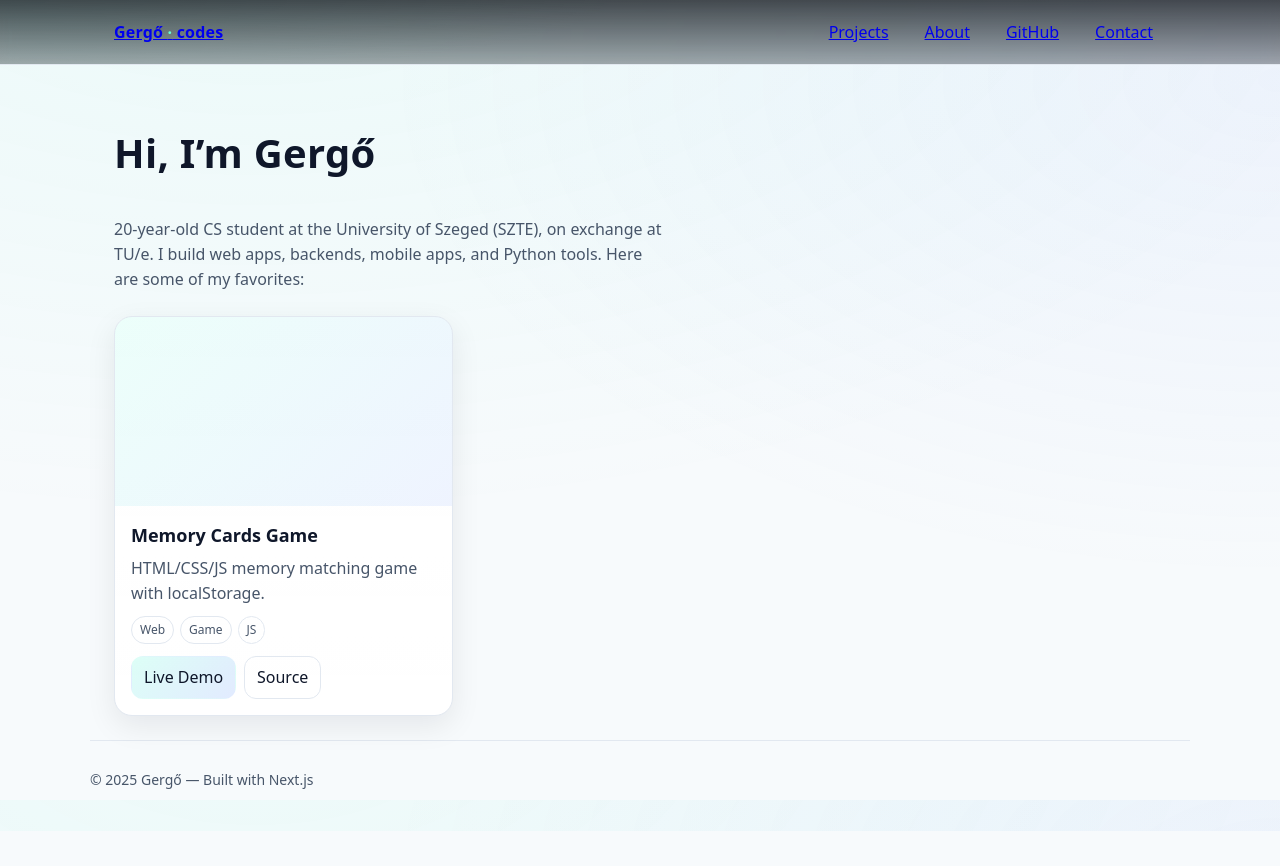
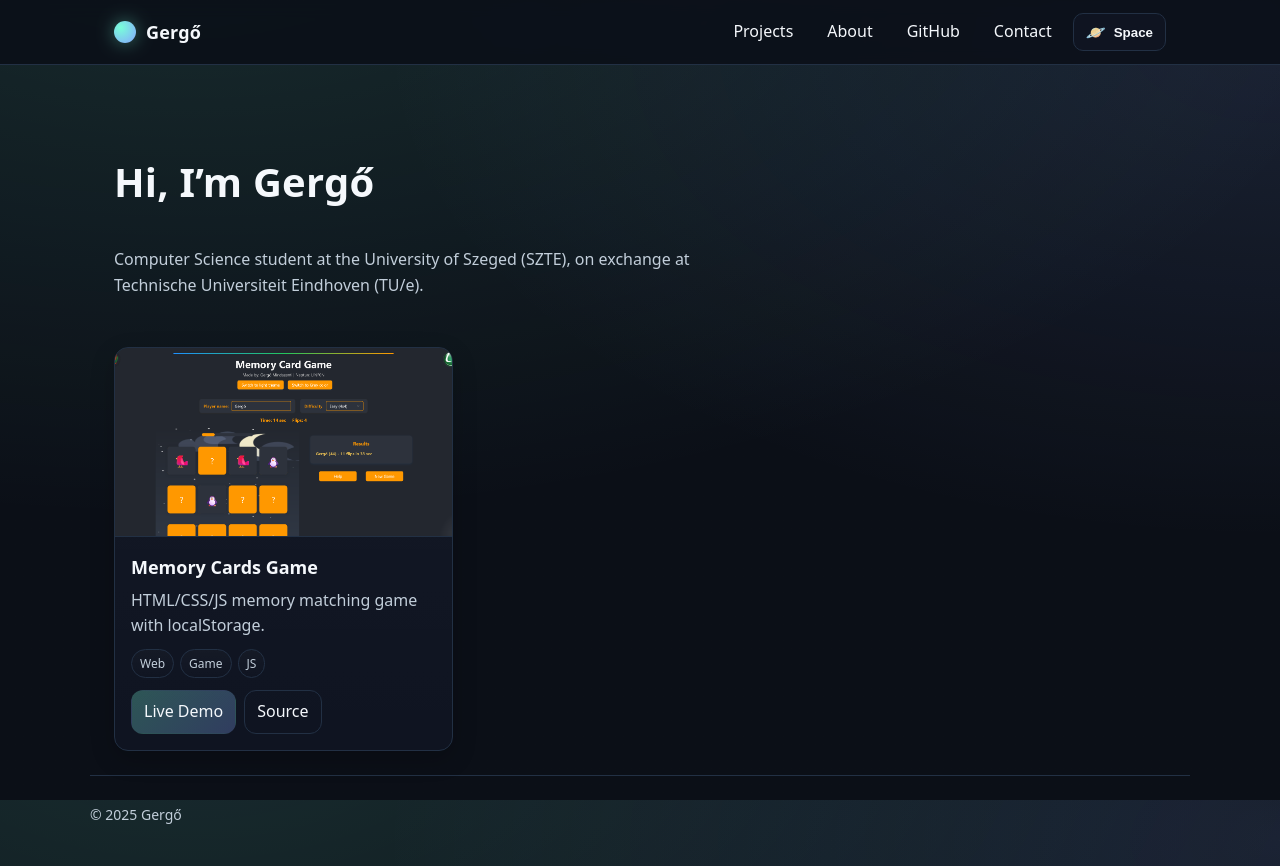
Before and after one commit to gergo-m/portfolio-hub, a Next.js app: page / in a window 1280 px wide. Before the commit the page ends 831 px from the top, so only its background shows below. Built offline with nearby package versions, Linux system fonts and the light colour scheme.

Commit message:
add dark-light theme + add images for memory cards game

```diff
--- /dev/null
+++ b/app/components/ThemeToggle.tsx
@@ -0,0 +1,32 @@
+"use client";
+
+import { useEffect, useState } from "react";
+
+type Theme = "space" | "paper";
+
+export default function ThemeToggle() {
+  const [theme, setTheme] = useState<Theme | null>(null);
+
+  // Read current theme on mount (server set by ThemeBoot to avoid flash)
+  useEffect(() => {
+    const attr = document.documentElement.getAttribute("data-theme") as Theme | null;
+    setTheme(attr ?? "space");
+  }, []);
+
+  function cycle() {
+    const next: Theme = (document.documentElement.getAttribute("data-theme") === "paper") ? "space" : "paper";
+    document.documentElement.setAttribute("data-theme", next);
+    try { localStorage.setItem("theme", next); } catch {}
+    setTheme(next);
+  }
+
+  const label = theme === "paper" ? "Paper" : "Space";
+  const icon = theme === "paper" ? "📄" : "🪐";
+
+  return (
+    <button className="theme-toggle" type="button" onClick={cycle} aria-label="Toggle theme" title={`Theme: ${label}`}>
+      <span className="icon" aria-hidden="true">{icon}</span>
+      <span>{label}</span>
+    </button>
+  );
+}
--- /dev/null
+++ b/app/components/ThemedImage.tsx
@@ -0,0 +1,31 @@
+"use client";
+import { useEffect, useState } from "react";
+
+type Theme = "space" | "paper";
+type Props = {
+  darkSrc: string;
+  lightSrc: string;
+  alt?: string;
+  className?: string;
+};
+
+export default function ThemedImage({ darkSrc, lightSrc, alt = "", className }: Props) {
+  const [theme, setTheme] = useState<Theme>("space");
+
+  useEffect(() => {
+    const html = document.documentElement;
+    const current = (html.getAttribute("data-theme") as Theme) || "space";
+    setTheme(current);
+
+    // React to future theme changes
+    const obs = new MutationObserver(() => {
+      const next = (html.getAttribute("data-theme") as Theme) || "space";
+      setTheme(next);
+    });
+    obs.observe(html, { attributes: true, attributeFilter: ["data-theme"] });
+    return () => obs.disconnect();
+  }, []);
+
+  const src = theme === "paper" ? lightSrc : darkSrc;
+  return <img src={src} alt={alt} className={className} />;
+}
--- a/app/globals.css
+++ b/app/globals.css
@@ -1,103 +1,170 @@
-/* --- Theme & base --- */
+/* ---------- Theme system ------------------------------------------------ */
+/* html[data-theme="space" | "paper"] */
 :root {
+  --radius: 14px;
+  --shadow-1: 0 8px 24px rgba(0,0,0,.20);
+  --shadow-2: 0 18px 40px rgba(0,0,0,.35);
+
+  /* defaults (overridden by theme) */
   --bg: #0b0f17;
-  --bg-soft: #0f1421;
-  --text: #e6edf3;
-  --muted: #9fb1c1;
-  --border: #1e293b;
-  --accent: #64ffda;
-  --accent-2: #7aa2ff;
-  --shadow: 0 10px 30px rgba(0,0,0,.35);
+  --surface: #0f1421;
+  --text: #f5f8fc;      /* brighter */
+  --muted: #c2ceda;     /* brighter */
+  --border: #223044;
+  --accent: #78ffd9;
+  --accent-2: #86a7ff;
+  --ring: #86a7ff66;
 }
 
-@media (prefers-color-scheme: light) {
-  :root {
-    --bg: #f7fafc;
-    --bg-soft: #ffffff;
-    --text: #0f172a;
-    --muted: #475569;
-    --border: #e2e8f0;
-    --shadow: 0 10px 30px rgba(2,8,23,.08);
-  }
+/* Space (dark) */
+html[data-theme="space"] {
+  --bg: #0b0f17;
+  --surface: #0e1422;
+  --text: #f5f8fc;
+  --muted: #c2ceda;
+  --border: #213043;
+  --accent: #7cfedd;
+  --accent-2: #8aa4ff;
+  --ring: #8aa4ff66;
 }
 
+/* Paper (light) */
+html[data-theme="paper"] {
+  --bg: #fbfbfc;
+  --surface: #ffffff;
+  --text: #0a1120;
+  --muted: #3f4f62;
+  --border: #e6ebf2;
+  --accent: #1e7f72;
+  --accent-2: #304bce;
+  --ring: #304bce44;
+}
+
+/* ---------- Base -------------------------------------------------------- */
 * { box-sizing: border-box; }
-html, body { height: 100%; }
-html { scroll-behavior: smooth; }
+html { height: 100%; scroll-behavior: smooth; }
 body {
+  min-height: 100%;
   margin: 0;
   font-family: ui-sans-serif, system-ui, -apple-system, Segoe UI, Roboto, Ubuntu, Cantarell, Noto Sans, Helvetica Neue, Arial, "Apple Color Emoji", "Segoe UI Emoji";
-  background: radial-gradient(1200px 600px at 20% -10%, rgba(100,255,218,.08), transparent),
-              radial-gradient(900px 500px at 100% 10%, rgba(122,162,255,.08), transparent),
-              var(--bg);
   color: var(--text);
-  line-height: 1.55;
+  background:
+    radial-gradient(1200px 600px at 15% -10%, color-mix(in oklab, var(--accent) 12%, transparent), transparent),
+    radial-gradient(900px 500px at 100% 5%, color-mix(in oklab, var(--accent-2) 12%, transparent), transparent),
+    repeating-linear-gradient(0deg, color-mix(in oklab, var(--bg) 100%, transparent), color-mix(in oklab, var(--bg) 100%, transparent) 2px, transparent 2px, transparent 3px),
+    var(--bg);
+  line-height: 1.6;
 }
 
-/* --- Layout helpers --- */
+/* generic links (content) */
+a { color: inherit; text-decoration: none; }
+.prose a, a.standalone {
+  text-decoration: underline;
+  text-underline-offset: 3px;
+  text-decoration-color: color-mix(in oklab, var(--text) 45%, transparent);
+}
+.prose a:hover, a.standalone:hover { text-decoration-color: var(--text); }
+
+/* focus */
+:focus-visible {
+  outline: 2px solid var(--ring);
+  outline-offset: 2px;
+  border-radius: 8px;
+}
+
+/* layout helpers */
 .container { max-width: 1100px; margin: 0 auto; padding: 24px; }
 .stack-2 > * + * { margin-top: 12px; }
 .stack-4 > * + * { margin-top: 24px; }
 
-/* --- Header --- */
+/* ---------- Header ------------------------------------------------------ */
 .header {
   position: sticky; top: 0; z-index: 50;
   border-bottom: 1px solid var(--border);
-  backdrop-filter: saturate(150%) blur(8px);
-  background:
-    linear-gradient(180deg, rgba(10,14,20,.75), rgba(10,14,20,.35)) padding-box,
-    radial-gradient(80% 200% at 0% 0%, rgba(100,255,218,.12), transparent 60%) border-box;
+  background: color-mix(in oklab, var(--bg) 85%, transparent);
+  backdrop-filter: saturate(140%) blur(8px);
 }
-.brand { font-weight: 700; letter-spacing: .2px; }
-.brand .dot { color: var(--accent); }
-.nav { display: flex; gap: 10px; align-items: center; }
+.brand {
+  display: inline-flex; align-items: center; gap: 10px;
+  font-weight: 800; letter-spacing: .2px; font-size: 18px;
+}
+.brand-mark {
+  width: 22px; height: 22px; border-radius: 50%;
+  background: radial-gradient(circle at 30% 30%, var(--accent), var(--accent-2));
+  box-shadow: 0 0 18px color-mix(in oklab, var(--accent) 40%, transparent);
+}
+.nav { display: flex; gap: 8px; align-items: center; }
+
+/* header nav links */
 .link {
   padding: 8px 12px; border-radius: 10px; border: 1px solid transparent;
+  transition: border-color .2s, background .2s, transform .15s;
 }
-.link:hover { border-color: var(--border); background: var(--bg-soft); }
+.link:hover { border-color: var(--border); background: var(--surface); transform: translateY(-1px); }
 
-/* --- Hero --- */
-.hero-title {
-  font-size: clamp(26px, 4vw, 40px);
-  font-weight: 700; letter-spacing: .3px;
+/* theme toggle */
+.theme-toggle {
+  display: inline-flex; align-items: center; gap: 8px;
+  height: 38px; padding: 0 12px;
+  border-radius: 10px; border: 1px solid var(--border);
+  background: var(--surface); cursor: pointer;
+  transition: transform .15s, border-color .2s, background .2s;
+  font-weight: 600;
+  color: var(--text);            /* <— ensure readable in dark */
 }
-.hero-sub { color: var(--muted); max-width: 60ch; }
+.theme-toggle:hover { transform: translateY(-1px); border-color: color-mix(in oklab, var(--accent-2) 30%, var(--border)); }
+.theme-toggle .icon { font-size: 16px; }
 
-/* --- Grid & cards --- */
+/* ---------- Hero -------------------------------------------------------- */
+.hero { padding: 28px 0 8px; }
+.hero-title { font-size: clamp(26px, 4vw, 40px); font-weight: 800; letter-spacing: .2px; }
+.hero-sub { color: var(--muted); max-width: 65ch; }
+
+/* ---------- Grid & Cards ------------------------------------------------ */
 .grid {
   display: grid;
   grid-template-columns: repeat(auto-fill, minmax(260px, 1fr));
   gap: 18px;
 }
 .card {
-  background: linear-gradient(180deg, rgba(255,255,255,.02), rgba(255,255,255,0)) , var(--bg-soft);
+  background: linear-gradient(180deg, rgba(255,255,255,.02), rgba(255,255,255,0)), var(--surface);
   border: 1px solid var(--border);
-  border-radius: 18px;
-  box-shadow: var(--shadow);
+  border-radius: var(--radius);
+  box-shadow: var(--shadow-1);
   overflow: hidden;
   transition: transform .2s ease, border-color .2s ease, box-shadow .2s ease;
 }
-.card:hover {
-  transform: translateY(-2px);
-  border-color: rgba(100,255,218,.35);
-  box-shadow: 0 18px 40px rgba(0,0,0,.35);
+.card:hover { transform: translateY(-2px); border-color: color-mix(in oklab, var(--accent) 35%, var(--border)); box-shadow: var(--shadow-2); }
+.card-media {
+  position: relative;
+  aspect-ratio: 16/9;
+  overflow: hidden;
+  border-bottom: 1px solid var(--border);
+  background: linear-gradient(
+    135deg,
+    color-mix(in oklab, var(--accent) 10%, transparent),
+    color-mix(in oklab, var(--accent-2) 10%, transparent)
+  );
 }
-.card-media {
-  aspect-ratio: 16/9;
-  background: linear-gradient(135deg, rgba(100,255,218,.12), rgba(122,162,255,.12));
+.card-media img {
+  position: absolute;
+  inset: 0;
+  width: 100%;
+  height: 100%;
+  object-fit: cover;
+  object-position: center;
 }
+
 .card-body { padding: 16px; }
 .card h3 { margin: 0 0 6px; font-size: 18px; }
 .card p { margin: 0; color: var(--muted); }
 
-/* --- Badges & buttons --- */
+/* badges & buttons */
 .badges { display: flex; flex-wrap: wrap; gap: 6px; margin: 10px 0 12px; }
 .badge {
-  font-size: 12px;
-  border: 1px solid var(--border);
-  color: var(--muted);
+  font-size: 12px; color: var(--muted);
+  border: 1px solid var(--border); border-radius: 999px;
   padding: 4px 8px;
-  border-radius: 999px;
   background: linear-gradient(180deg, rgba(255,255,255,.02), rgba(255,255,255,0));
 }
 .actions { display: flex; flex-wrap: wrap; gap: 8px; }
@@ -107,15 +174,11 @@ body {
   padding: 8px 12px; border-radius: 12px;
   border: 1px solid var(--border);
   text-decoration: none; color: var(--text);
-  transition: transform .15s ease, background .2s ease, border-color .2s ease;
-  will-change: transform;
+  transition: transform .15s, background .2s, border-color .2s;
 }
-.button:hover { background: var(--bg-soft); border-color: rgba(255,255,255,.2); transform: translateY(-1px); }
-.button--primary {
-  border-color: transparent;
-  background: linear-gradient(135deg, rgba(100,255,218,.22), rgba(122,162,255,.22));
-}
-.button--primary:hover { background: linear-gradient(135deg, rgba(100,255,218,.30), rgba(122,162,255,.30)); }
+.button:hover { background: var(--surface); border-color: rgba(255,255,255,.18); transform: translateY(-1px); }
+.button--primary { border-color: transparent; background: linear-gradient(135deg, color-mix(in oklab, var(--accent) 28%, transparent), color-mix(in oklab, var(--accent-2) 28%, transparent)); }
+.button--primary:hover { background: linear-gradient(135deg, color-mix(in oklab, var(--accent) 38%, transparent), color-mix(in oklab, var(--accent-2) 38%, transparent)); }
 
-/* --- Footer --- */
+/* ---------- Footer ------------------------------------------------------ */
 .footer { color: var(--muted); font-size: 14px; padding: 28px 0 40px; border-top: 1px solid var(--border); }
--- a/app/layout.tsx
+++ b/app/layout.tsx
@@ -1,27 +1,52 @@
 import "./globals.css";
 
 export const metadata = {
-  title: "Gergő Mindszenti Portfolio",
+  title: "Gergő — Portfolio",
   description: "Projects by a CS student @ SZTE (exchange @ TU/e)",
 };
 
-export default function RootLayout({ children }) {
+/** No-flash theme: prefer saved; otherwise OS dark->space, light->paper. */
+const ThemeBoot = () => (
+  <script
+    dangerouslySetInnerHTML={{
+      __html: `
+(function() {
+  try {
+    var saved = localStorage.getItem('theme');
+    var theme = saved || (matchMedia('(prefers-color-scheme: light)').matches ? 'paper' : 'space');
+    document.documentElement.setAttribute('data-theme', theme);
+  } catch (e) {}
+})();
+      `.trim(),
+    }}
+  />
+);
+
+import ThemeToggle from "./components/ThemeToggle";
+
+export default function RootLayout({ children }: { children: React.ReactNode }) {
   return (
     <html lang="en">
+      <head><ThemeBoot /></head>
       <body>
         <header className="header">
-          <div className="container" style={{display:"flex", justifyContent:"space-between", alignItems:"center", height:64}}>
-            <a href="/" className="brand">Gergő <span className="dot">·</span> codes</a>
+          <div className="container" style={{ display: "flex", justifyContent: "space-between", alignItems: "center", height: 64 }}>
+            <a href="/" className="brand">
+              <span className="brand-mark" aria-hidden="true"></span>
+              Gergő
+            </a>
             <nav className="nav">
               <a className="link" href="/">Projects</a>
               <a className="link" href="/about">About</a>
               <a className="link" href="https://github.com/gergo-m" target="_blank" rel="noreferrer">GitHub</a>
               <a className="link" href="mailto:mindszenti.gergo@gmail.com">Contact</a>
+              <ThemeToggle />
             </nav>
           </div>
         </header>
+
         <main className="container">{children}</main>
-        <footer className="container footer">© {new Date().getFullYear()} Gergő — Built with Next.js</footer>
+        <footer className="container footer">© {new Date().getFullYear()} Gergő</footer>
       </body>
     </html>
   );
--- a/app/page.tsx
+++ b/app/page.tsx
@@ -1,3 +1,5 @@
+import ThemedImage from "./components/ThemedImage";
+
 const projects = [
   {
     title: "Memory Cards Game",
@@ -5,18 +7,17 @@ const projects = [
     tags: ["Web", "Game", "JS"],
     demoUrl: "https://memory-cards-game-one.vercel.app",
     sourceUrl: "https://github.com/gergo-m/memory-cards-game",
-    image: null
+    image: null,
   },
 ];
 
 export default function Page() {
   return (
     <section className="stack-4">
-      <header className="stack-2">
+      <header className="hero stack-2">
         <h1 className="hero-title">Hi, I’m Gergő</h1>
         <p className="hero-sub">
-          20-year-old CS student at the University of Szeged (SZTE), on exchange at TU/e.
-          I build web apps, backends, mobile apps, and Python tools. Here are some of my favorites:
+          Computer Science student at the University of Szeged (SZTE), on exchange at Technische Universiteit Eindhoven (TU/e).
         </p>
       </header>
 
@@ -24,17 +25,28 @@ export default function Page() {
         {projects.map((p) => (
           <article key={p.title} className="card">
             <div className="card-media">
-              {/* Placeholder band; replace with <img src={p.image} alt="" style={{width:'100%', height:'100%', objectFit:'cover'}}/> */}
+              <ThemedImage
+                darkSrc="/images/memory-cards-game_dark.png"
+                lightSrc="/images/memory-cards-game_light.png"
+                alt="Memory Cards Game preview"
+                className=""
+              />
             </div>
             <div className="card-body">
               <h3>{p.title}</h3>
               <p>{p.summary}</p>
               <div className="badges">
-                {p.tags?.map((t) => <span className="badge" key={t}>{t}</span>)}
+                {p.tags?.map((t) => (
+                  <span className="badge" key={t}>{t}</span>
+                ))}
               </div>
               <div className="actions">
-                {p.demoUrl && <a className="button button--primary" href={p.demoUrl} target="_blank" rel="noreferrer">Live Demo</a>}
-                {p.sourceUrl && <a className="button" href={p.sourceUrl} target="_blank" rel="noreferrer">Source</a>}
+                {p.demoUrl && (
+                  <a className="button button--primary" href={p.demoUrl} target="_blank" rel="noreferrer">Live Demo</a>
+                )}
+                {p.sourceUrl && (
+                  <a className="button" href={p.sourceUrl} target="_blank" rel="noreferrer">Source</a>
+                )}
               </div>
             </div>
           </article>
```
Also changed, not shown: public/images/memory-cards-game_dark.png (added), public/images/memory-cards-game_light.png (added).
